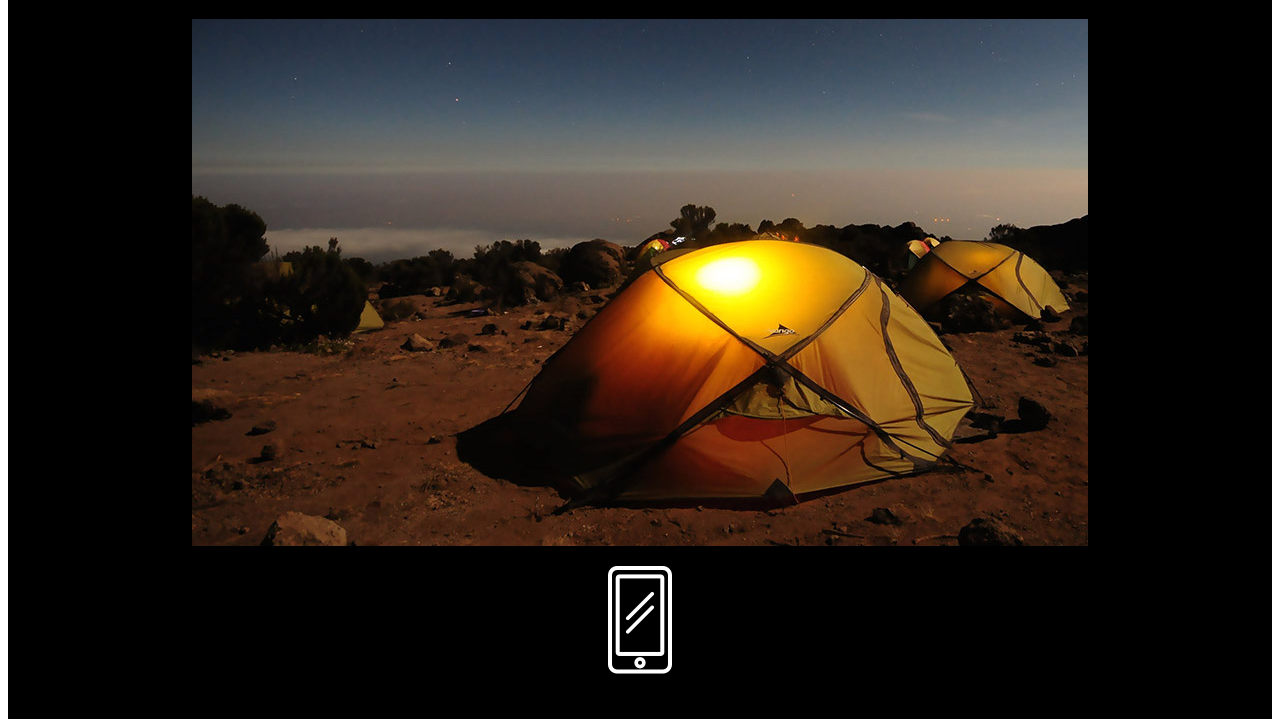
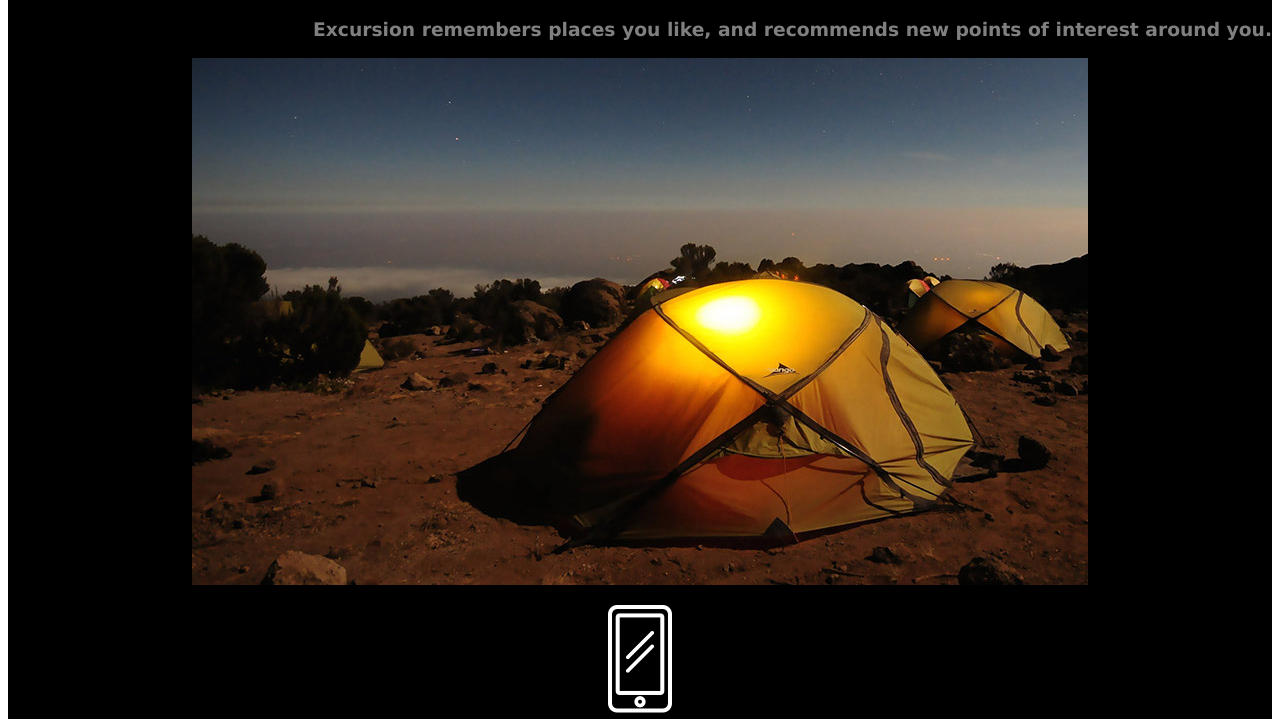
Before and after one commit to kenklak/excursion, a plain HTML site: page index.html in a window 1280 px wide. Shown: the part 414-1133 px from the top of the page. Drawn offline with Linux system fonts and the light colour scheme.

Commit message:
fix things up

```diff
--- a/index.html
+++ b/index.html
@@ -8,17 +8,16 @@
 </head>
 
 <body>
-  <div id="page">
+  <div id="main">
     <h1>Discover hidden places in the world around you</h1>
     <a href="#">Download Excursion (Coming soon!)</a>
     <p><video src="resources/videos/excursion.mp4" autoplay/></p>
     <h2>Your personal travel guide</h2>
+    <h3>Excursion remembers places you like, and recommends new points of interest around you.</h3>
     <p><img src="resources/images/camp.jpg"/></p>
     <p><img src="resources/images/phone.png"/></p>
     <h2>Coming soon for iPhone and Android</h2>
     <a href="#">Download Excursion (Coming soon!)</a>
-  </div>
-  <div id="footing">
     <h3>&copy Excursion</h3>
   </div>
 </body>
--- a/resources/css/style.css
+++ b/resources/css/style.css
@@ -1,3 +1,9 @@
+#main {
+  font-family: Verdana, sans-serif;
+  background-color: black;
+  text-align: center;
+}
+
 h1, h2 {
   color: white;
 }
@@ -15,12 +21,6 @@ h3 {
   color: gray;
 }
 
-#page {
-  font-family: Verdana, sans-serif;
-  background-color: black;
-  text-align: center;
-}
-
 a {
   color: Aquamarine;
   font-size: 16px;
```
